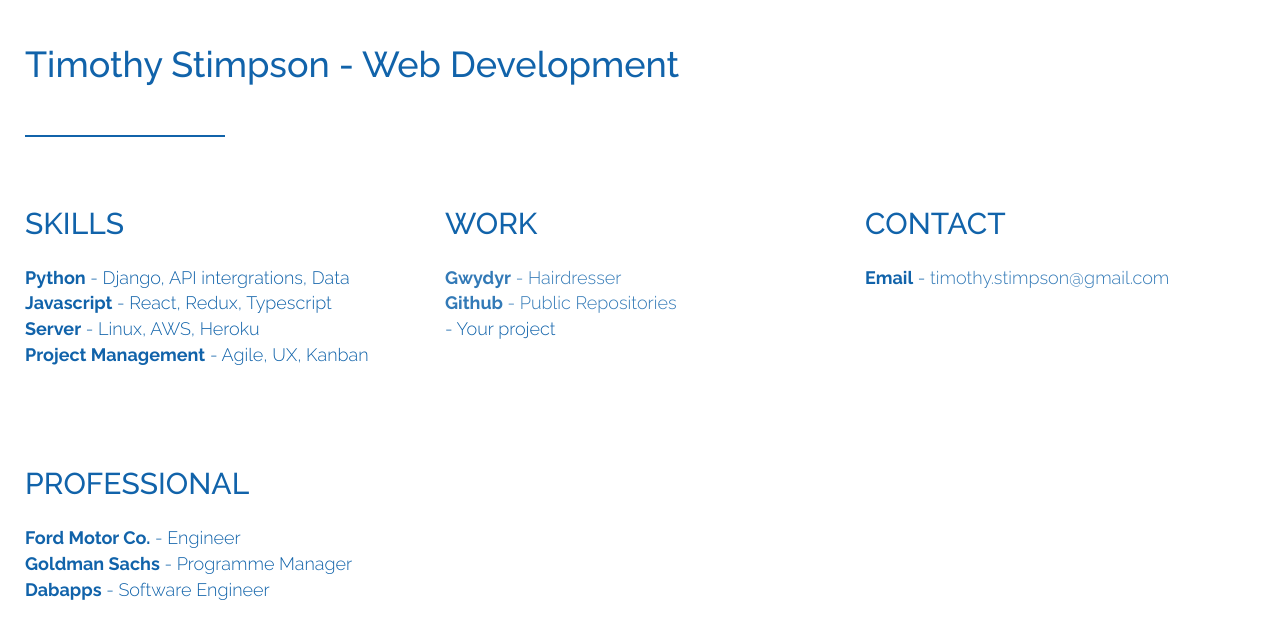
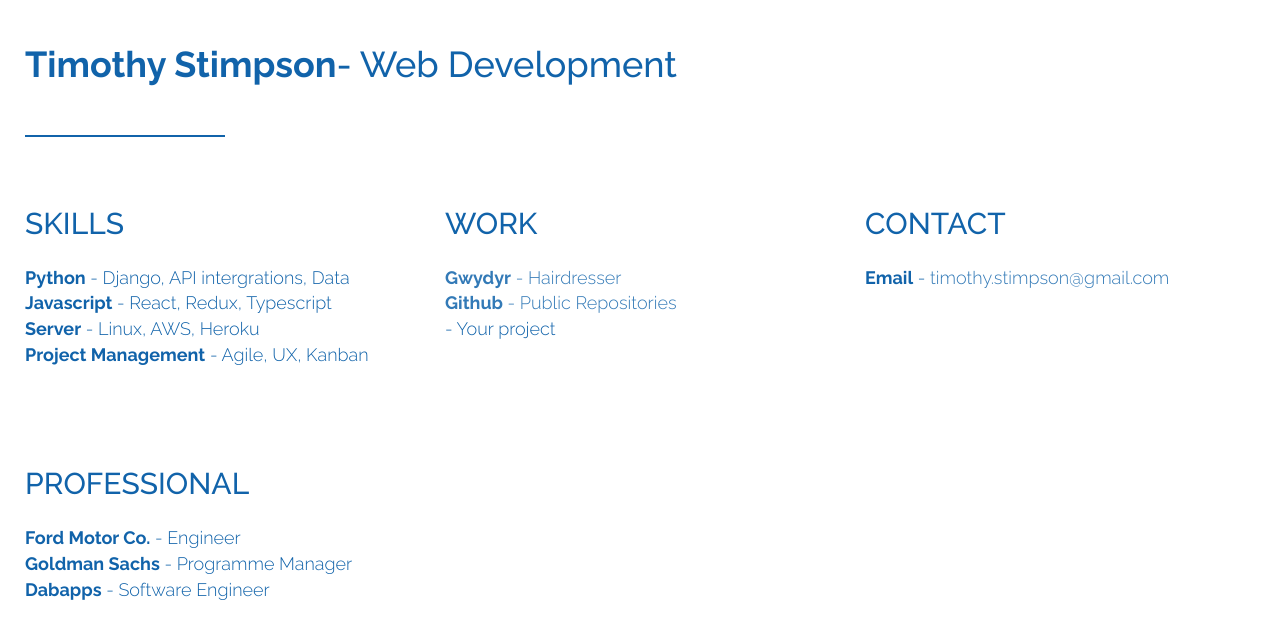
Before and after one commit to timstimpson/mypage-dev, a plain HTML site: page index.html in a window 1280 px wide. Drawn offline with Linux system fonts and the light colour scheme.

Commit message:
Update index.html

```diff
--- a/index.html
+++ b/index.html
@@ -38,7 +38,7 @@
   <div class="row">
     <div class="col-xs-12">
       <div class="top-section">
-        <h1>Timothy Stimpson - Web Development</h1>
+        <h1><b>Timothy Stimpson</b>- Web Development</h1>
       </div>
     </div>
     <hr>
```
